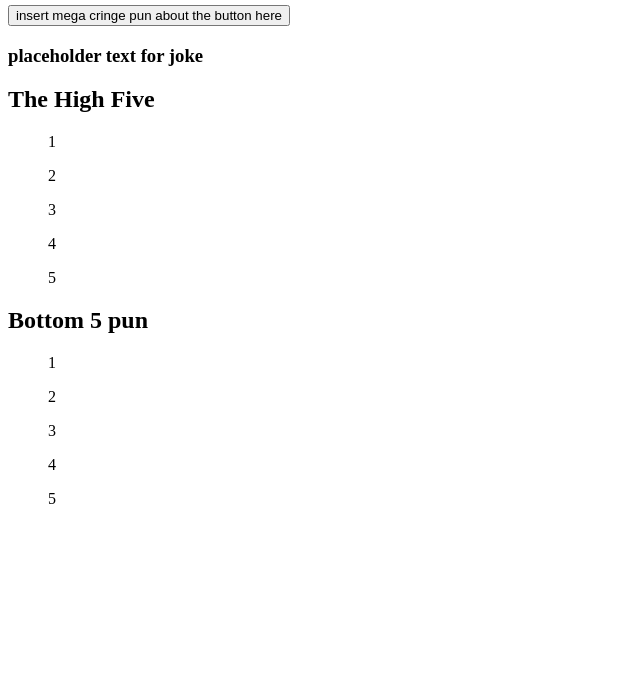
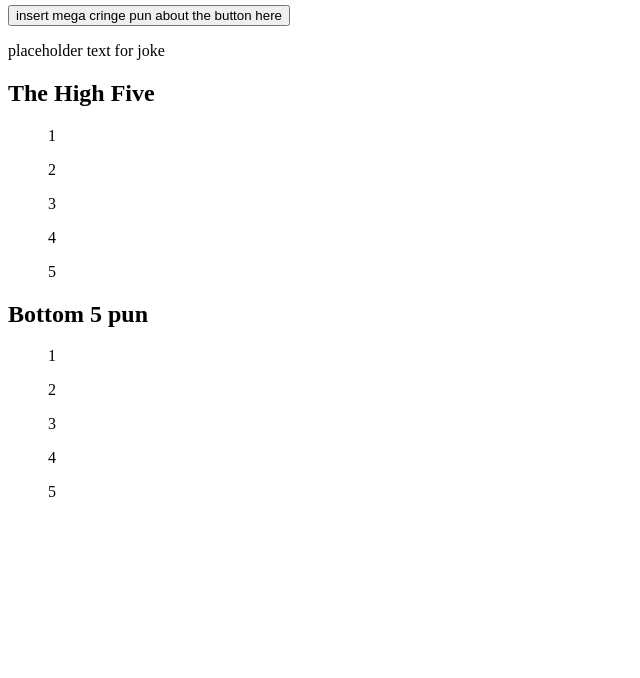
Before and after one commit to lzklein/phase-1-project, a plain HTML site: page index.html in a window 1280 px wide. Shown: the part 122-800 px from the top of the page, without its empty margins (0-640 px from the left). Drawn offline with Linux system fonts and the light colour scheme.

Commit message:
html tweak

```diff
--- a/index.html
+++ b/index.html
@@ -16,7 +16,7 @@
 
     <div class="joke-window">
         <button id="joke-button">insert mega cringe pun about the button here</button>
-        <h3 id="dad-joke">placeholder text for joke</h3>
+        <p id="dad-joke">placeholder text for joke</p>
     </div>
 
     <div class="joke-rank">
```
